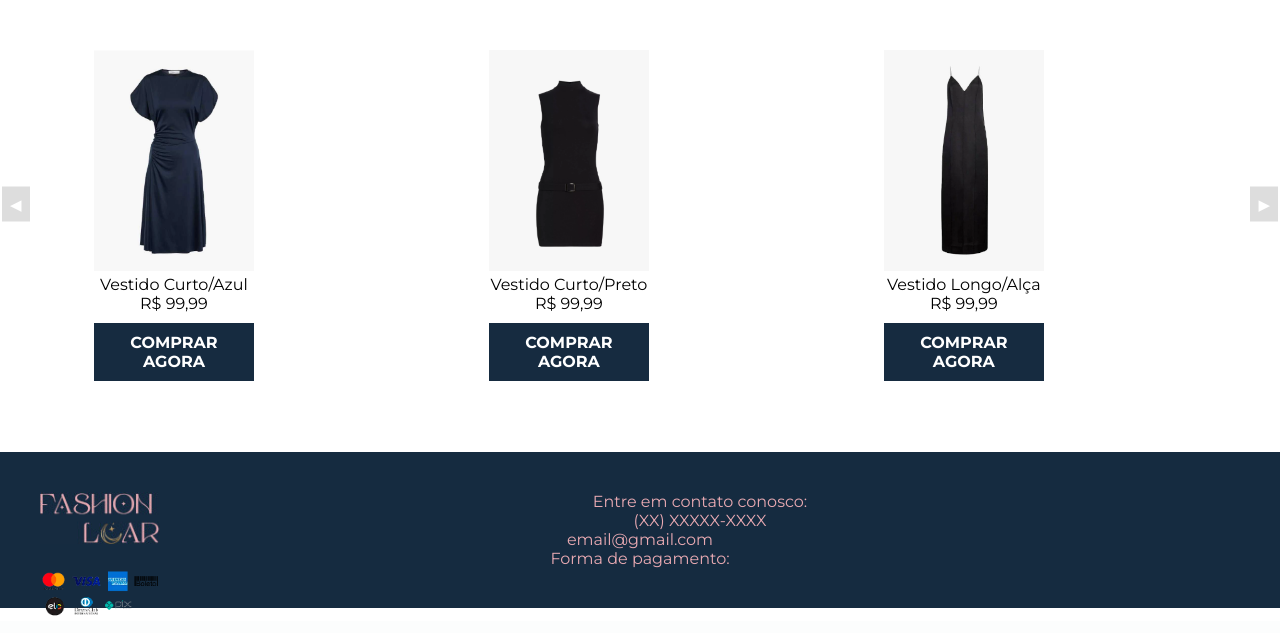
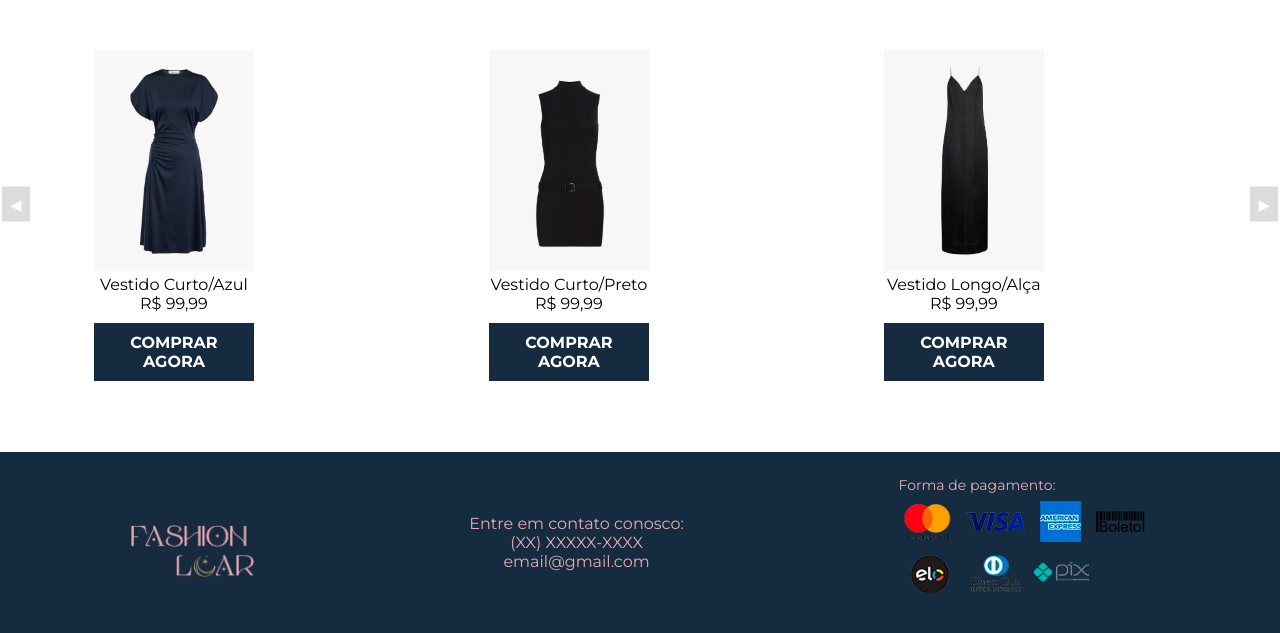
Before and after one commit to EduardaMFerreira/loja_virtual, a PHP site: page / in a window 1280 px wide. Shown: the part 4715-5348 px from the top of the page. Run offline with PHP 8.4, Linux system fonts and the light colour scheme.

Commit message:
melhorando o rodapé

```diff
--- a/assets/css/rodape.css
+++ b/assets/css/rodape.css
@@ -81,19 +81,30 @@
 }
 
 /* Rodapé */
-.footer {
+footer {
     background-color: #152B40;
     color: #E9AAB2;
     font-family: 'Montserrat';
-    padding: 40px;
+    padding: 1.5em;
     text-align: center;
     font-size: 16px;
+    display: flex;
+    align-items: center;
+    justify-content: space-around;
 }
 
-.footer img {
+.rodape__logo {
     float: left;
     width: 60px;
     margin-bottom: -15px;
-    inline-size: 10%
-;
+    inline-size: 10%;
 }
+
+.rodape__pagamentos img {
+    width: 250px;
+}
+
+.rodape__pagamentos {
+    font-size: 14px;
+    text-align: left;
+}
--- a/index.php
+++ b/index.php
@@ -441,14 +441,14 @@
     </main>
 
      <!-- Rodapé -->
-     <div class="footer">
-        <img src="./assets/images/logo.jpg" alt="Fashion Luar">
+    <footer>
+        <img class="rodape__logo" src="./assets/images/logo.jpg" alt="Fashion Luar">
         <p>Entre em contato conosco:<br>(XX) XXXXX-XXXX<br>email@gmail.com</p>
-        <div>
+        <div class="rodape__pagamentos">
             <p>Forma de pagamento:</p>
             <img src="./assets/images/formas_de_pagamento.webp" alt="Formas de Pagamento">
         </div>
-    </div>
+    </footer>
 
     <script>
 
```
